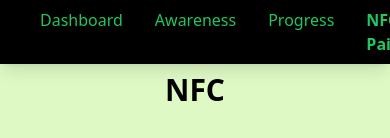
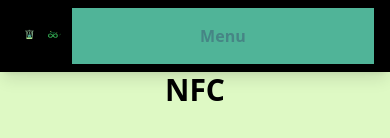
Before and after one commit to AJAY260505/cleaninfinity, a React (Vite) app in the folder client/: page /nfc in a window 390 px wide. Shown: the top 138 px of the page. Built offline with nearby package versions, Linux system fonts and the light colour scheme.

Commit message:
resp nav

```diff
--- a/client/src/components/Navbar.jsx
+++ b/client/src/components/Navbar.jsx
@@ -1,7 +1,9 @@
-import { Link, useLocation } from 'react-router-dom';
+import { Link, useLocation } from 'react-router-dom'
+import { useState } from 'react'
 
 export default function Navbar() {
-  const location = useLocation(); // Get the current location
+  const location = useLocation()
+  const [isOpen, setIsOpen] = useState(false)
   const links = [
     { href: '/dashboard', label: 'Dashboard' },
     { href: '/awareness', label: 'Awareness' },
@@ -9,22 +11,39 @@ export default function Navbar() {
     { href: '/nfc', label: 'NFC Pairing' },
     { href: '/profile', label: 'Profile' },
     { href: '/', label: 'Log out' },
-  ];
+  ]
 
   return (
-    <header className="fixed top-0 w-full bg-black z-10 shadow-lg">
-      <div className="container mx-auto px-4 py-2 flex items-center justify-between">
-        <Link to="/dashboard">
-          <img src="/1.png" className="w-12 h-10" alt="Logo" />
+    <header className='fixed top-0 w-full bg-black z-10 shadow-lg'>
+      <div className='container mx-auto px-4 py-2 flex items-center justify-between'>
+        <Link to='/dashboard'>
+          <img
+            src='/1.png'
+            className='w-12 h-10'
+            alt='Logo'
+          />
         </Link>
-        <nav className="flex gap-4">
+
+        <button
+          className='lg:hidden text-dark-green focus:outline-none'
+          onClick={() => setIsOpen(!isOpen)}
+        >
+          {isOpen ? 'Close' : 'Menu'}
+        </button>
+
+        <nav
+          className={`flex-col lg:flex lg:flex-row ${
+            isOpen ? 'flex' : 'hidden'
+          }`}
+        >
           {links.map(({ href, label }) => (
             <Link
               key={href}
               to={href}
-              className={`text-green-500 hover:text-green-600 transition-colors duration-300 ${
+              className={`text-dark-green hover:text-green-600 transition-colors duration-300 px-4 py-2 ${
                 location.pathname === href ? 'font-semibold' : 'font-medium'
               }`}
+              onClick={() => setIsOpen(false)}
             >
               {label}
             </Link>
@@ -32,5 +51,5 @@ export default function Navbar() {
         </nav>
       </div>
     </header>
-  );
+  )
 }
```
